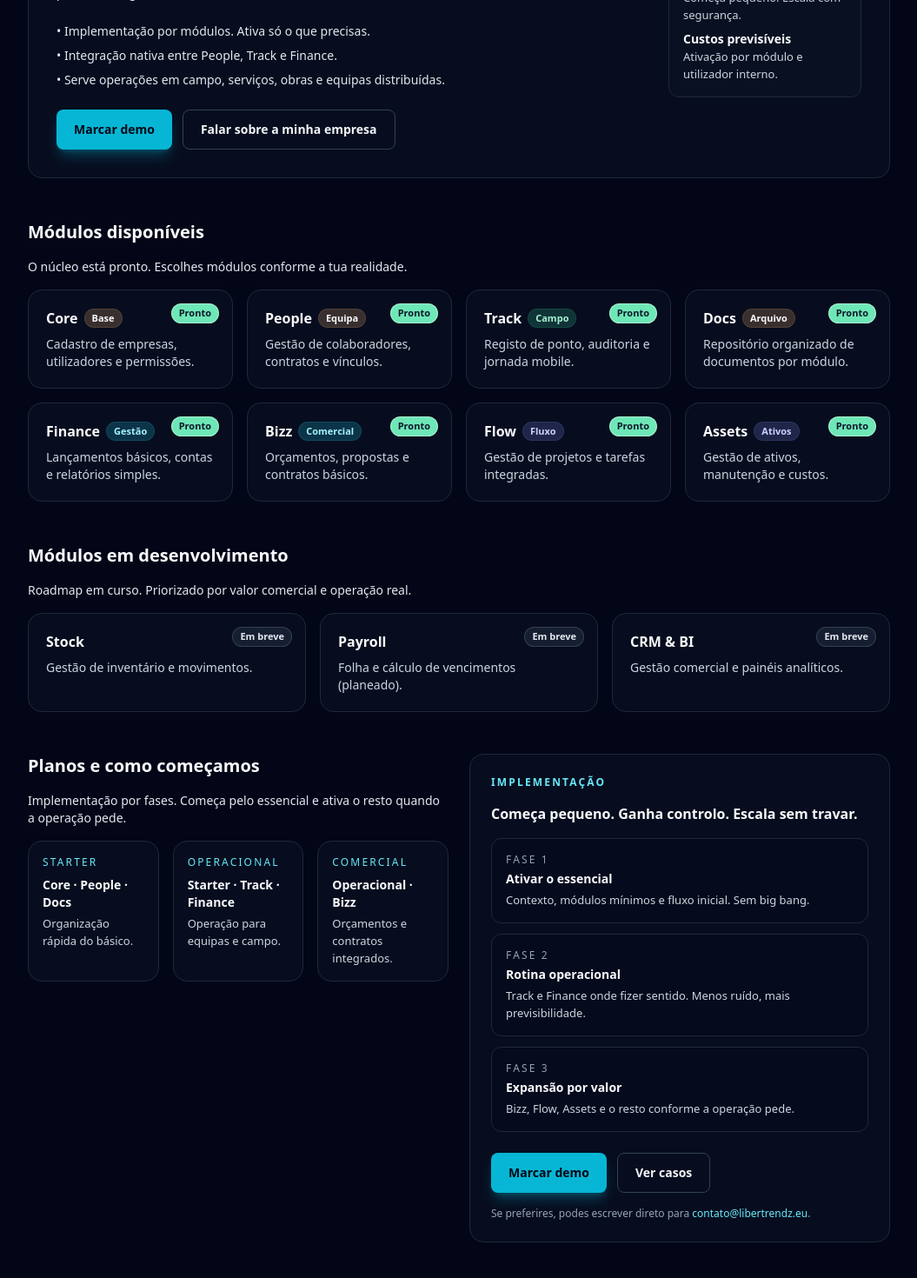
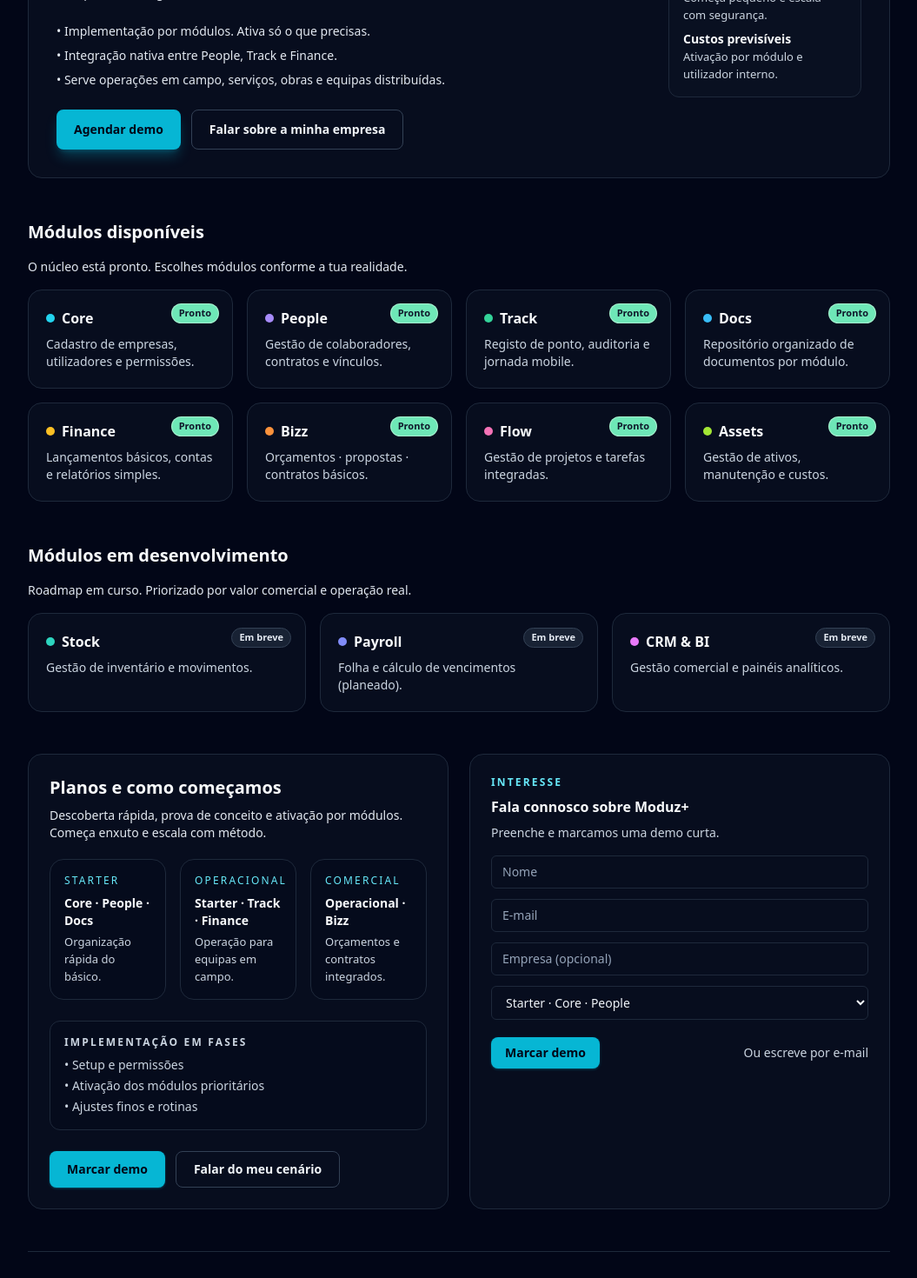
Before and after one commit to libertrendz/libertrendz-site, a Next.js app: page /moduz in a window 1280 px wide. Shown: the part 380-1850 px from the top of the page at 87% size, without its empty margins (112-1167 px from the left). Built offline with nearby package versions, Linux system fonts and the light colour scheme.

Commit message:
Update page.tsx

```diff
--- a/app/moduz/page.tsx
+++ b/app/moduz/page.tsx
@@ -1,88 +1,104 @@
 // app/moduz/page.tsx
+"use client";
 
-const CONTACT_MODUZ_DEMO_URL =
-  "/contato?assunto=Moduz%2B&mensagem=Quero%20ver%20o%20Moduz%2B%20na%20minha%20empresa.%0A%0AModulos%20de%20interesse%3A%20____%0AContexto%3A%20____";
+import { useState } from "react";
 
-type ModuleItem = {
-  key: string;
-  title: string;
-  desc: string;
-  pill: { label: string; className: string };
+const MODULE_COLORS: Record<string, string> = {
+  core: "bg-cyan-400",
+  people: "bg-violet-400",
+  track: "bg-emerald-400",
+  docs: "bg-sky-400",
+  finance: "bg-amber-400",
+  bizz: "bg-orange-400",
+  flow: "bg-pink-400",
+  assets: "bg-lime-400",
+  stock: "bg-teal-400",
+  payroll: "bg-indigo-400",
+  crm: "bg-fuchsia-400",
 };
 
-const MODULES_AVAILABLE: ModuleItem[] = [
-  {
-    key: "core",
-    title: "Core",
-    desc: "Cadastro de empresas, utilizadores e permissões.",
-    pill: { label: "Base", className: "bg-accent-400/20 text-accent-200 ring-1 ring-accent-400/30" },
-  },
-  {
-    key: "people",
-    title: "People",
-    desc: "Gestão de colaboradores, contratos e vínculos.",
-    pill: { label: "Equipa", className: "bg-accent-400/20 text-accent-200 ring-1 ring-accent-400/30" },
-  },
-  {
-    key: "track",
-    title: "Track",
-    desc: "Registo de ponto, auditoria e jornada mobile.",
-    pill: { label: "Campo", className: "bg-emerald-400/20 text-emerald-200 ring-1 ring-emerald-400/30" },
-  },
-  {
-    key: "docs",
-    title: "Docs",
-    desc: "Repositório organizado de documentos por módulo.",
-    pill: { label: "Arquivo", className: "bg-accent-400/20 text-accent-200 ring-1 ring-accent-400/30" },
-  },
-  {
-    key: "finance",
-    title: "Finance",
-    desc: "Lançamentos básicos, contas e relatórios simples.",
-    pill: { label: "Gestão", className: "bg-cyan-400/20 text-cyan-200 ring-1 ring-cyan-400/30" },
-  },
-  {
-    key: "bizz",
-    title: "Bizz",
-    desc: "Orçamentos, propostas e contratos básicos.",
-    pill: { label: "Comercial", className: "bg-cyan-400/20 text-cyan-200 ring-1 ring-cyan-400/30" },
-  },
-  {
-    key: "flow",
-    title: "Flow",
-    desc: "Gestão de projetos e tarefas integradas.",
-    pill: { label: "Fluxo", className: "bg-indigo-400/20 text-indigo-200 ring-1 ring-indigo-400/30" },
-  },
-  {
-    key: "assets",
-    title: "Assets",
-    desc: "Gestão de ativos, manutenção e custos.",
-    pill: { label: "Ativos", className: "bg-indigo-400/20 text-indigo-200 ring-1 ring-indigo-400/30" },
-  },
+const MODULES_AVAILABLE = [
+  { key: "core", title: "Core", desc: "Cadastro de empresas, utilizadores e permissões." },
+  { key: "people", title: "People", desc: "Gestão de colaboradores, contratos e vínculos." },
+  { key: "track", title: "Track", desc: "Registo de ponto, auditoria e jornada mobile." },
+  { key: "docs", title: "Docs", desc: "Repositório organizado de documentos por módulo." },
+  { key: "finance", title: "Finance", desc: "Lançamentos básicos, contas e relatórios simples." },
+  { key: "bizz", title: "Bizz", desc: "Orçamentos · propostas · contratos básicos." },
+  { key: "flow", title: "Flow", desc: "Gestão de projetos e tarefas integradas." },
+  { key: "assets", title: "Assets", desc: "Gestão de ativos, manutenção e custos." },
 ];
 
-const MODULES_SOON: ModuleItem[] = [
-  {
-    key: "stock",
-    title: "Stock",
-    desc: "Gestão de inventário e movimentos.",
-    pill: { label: "Em breve", className: "bg-slate-700/35 text-slate-200 ring-1 ring-slate-700" },
-  },
-  {
-    key: "payroll",
-    title: "Payroll",
-    desc: "Folha e cálculo de vencimentos (planeado).",
-    pill: { label: "Em breve", className: "bg-slate-700/35 text-slate-200 ring-1 ring-slate-700" },
-  },
-  {
-    key: "crm",
-    title: "CRM & BI",
-    desc: "Gestão comercial e painéis analíticos.",
-    pill: { label: "Em breve", className: "bg-slate-700/35 text-slate-200 ring-1 ring-slate-700" },
-  },
+const MODULES_SOON = [
+  { key: "stock", title: "Stock", desc: "Gestão de inventário e movimentos." },
+  { key: "payroll", title: "Payroll", desc: "Folha e cálculo de vencimentos (planeado)." },
+  { key: "crm", title: "CRM & BI", desc: "Gestão comercial e painéis analíticos." },
 ];
 
+function ModuleTitle({
+  moduleKey,
+  title,
+}: {
+  moduleKey: string;
+  title: string;
+}) {
+  const dot = MODULE_COLORS[moduleKey] || "bg-slate-400";
+  return (
+    <div className="flex items-center gap-2">
+      <span className={`h-2.5 w-2.5 rounded-full ${dot}`} aria-hidden="true" />
+      <span className="text-base font-semibold text-slate-50">{title}</span>
+    </div>
+  );
+}
+
 export default function ModuzPage() {
+  const [name, setName] = useState("");
+  const [email, setEmail] = useState("");
+  const [company, setCompany] = useState("");
+  const [interest, setInterest] = useState("starter");
+  const [loading, setLoading] = useState(false);
+  const [status, setStatus] = useState<{ ok: boolean; msg: string } | null>(null);
+
+  async function handleSubmit(e: React.FormEvent) {
+    e.preventDefault();
+    setStatus(null);
+
+    if (!email || !name) {
+      setStatus({ ok: false, msg: "Por favor, preenche o teu nome e e-mail." });
+      return;
+    }
+
+    setLoading(true);
+    try {
+      const payload = {
+        nome: name,
+        email,
+        empresa: company,
+        mensagem: `Interesse Moduz+ · plano: ${interest}`,
+        assunto: "Interesse Moduz+ · demo / orçamento",
+      };
+
+      const res = await fetch("/api/contato", {
+        method: "POST",
+        headers: { "Content-Type": "application/json" },
+        body: JSON.stringify(payload),
+      });
+
+      if (res.ok) {
+        setStatus({ ok: true, msg: "Recebemos · vamos responder em até 2 dias úteis." });
+        setName("");
+        setEmail("");
+        setCompany("");
+        setInterest("starter");
+      } else {
+        setStatus({ ok: false, msg: "Não foi possível enviar. Usa contato@libertrendz.eu." });
+      }
+    } catch {
+      setStatus({ ok: false, msg: "Erro ao enviar. Tenta novamente ou escreve para contato@libertrendz.eu." });
+    } finally {
+      setLoading(false);
+    }
+  }
+
   return (
     <main className="min-h-[calc(100vh-5rem)] bg-slate-950 text-slate-50">
       <section className="container-page py-12 lg:py-16 space-y-12">
@@ -98,7 +114,7 @@ export default function ModuzPage() {
                 Ecossistema modular para PMEs que precisam de controlo sem travar a operação.
               </h1>
               <p className="mt-4 text-sm text-slate-200">
-                Ativa por módulos, implementa por fases e cresce conforme a tua empresa cresce. Sem big bang,
+                Ativa por módulos, implementa por fases e cresce conforme a tua empresa cresce. Sem “big bang”,
                 sem promessa vaga, sem confusão.
               </p>
 
@@ -110,13 +126,13 @@ export default function ModuzPage() {
 
               <div className="mt-6 flex flex-wrap gap-3">
                 <a
-                  href={CONTACT_MODUZ_DEMO_URL}
+                  href="#planos"
                   className="inline-flex items-center justify-center rounded-lg bg-cyan-500 px-5 py-3 text-sm font-semibold text-slate-950 shadow-lg shadow-cyan-500/30 transition hover:bg-cyan-400"
                 >
-                  Marcar demo
+                  Agendar demo
                 </a>
                 <a
-                  href="/contato?assunto=Moduz%2B&mensagem=Quero%20falar%20sobre%20o%20meu%20contexto%20e%20ver%20se%20o%20Moduz%2B%20faz%20sentido.%0A%0AContexto%3A%20____%0AUrgencia%3A%20____"
+                  href="/contato"
                   className="inline-flex items-center justify-center rounded-lg border border-slate-700 px-5 py-3 text-sm font-semibold text-slate-100 transition hover:border-slate-500 hover:bg-slate-900/60"
                 >
                   Falar sobre a minha empresa
@@ -136,7 +152,7 @@ export default function ModuzPage() {
                   </div>
                   <div>
                     <p className="font-semibold text-slate-50">Modularidade</p>
-                    <p className="text-slate-300 text-[13px]">Começa pequeno. Escala com segurança.</p>
+                    <p className="text-slate-300 text-[13px]">Começa pequeno e escala com segurança.</p>
                   </div>
                   <div>
                     <p className="font-semibold text-slate-50">Custos previsíveis</p>
@@ -157,24 +173,11 @@ export default function ModuzPage() {
 
           <div className="grid gap-4 md:grid-cols-2 lg:grid-cols-4">
             {MODULES_AVAILABLE.map((m) => (
-              <article
-                key={m.key}
-                className="relative rounded-2xl border border-slate-800 bg-slate-900/40 p-5"
-              >
+              <article key={m.key} className="relative rounded-2xl border border-slate-800 bg-slate-900/40 p-5">
                 <span className="absolute right-4 top-4 inline-flex items-center rounded-full bg-emerald-300 px-2 py-0.5 text-[11px] font-semibold text-slate-900 shadow-sm ring-1 ring-emerald-200">
                   Pronto
                 </span>
-
-                <div className="flex items-center gap-2">
-                  <h3 className="text-base font-semibold text-slate-50">{m.title}</h3>
-                  <span
-                    className={`inline-flex items-center rounded-full px-2 py-0.5 text-[11px] font-semibold ${m.pill.className}`}
-                    aria-label={m.pill.label}
-                  >
-                    {m.pill.label}
-                  </span>
-                </div>
-
+                <ModuleTitle moduleKey={m.key} title={m.title} />
                 <p className="mt-2 text-sm text-slate-300">{m.desc}</p>
               </article>
             ))}
@@ -190,111 +193,154 @@ export default function ModuzPage() {
 
           <div className="grid gap-4 md:grid-cols-2 lg:grid-cols-3">
             {MODULES_SOON.map((m) => (
-              <article
-                key={m.key}
-                className="relative rounded-2xl border border-slate-800 bg-slate-900/40 p-5"
-              >
-                <span
-                  className={`absolute right-4 top-4 inline-flex items-center rounded-full px-2 py-0.5 text-[11px] font-semibold ${m.pill.className}`}
-                >
-                  {m.pill.label}
+              <article key={m.key} className="relative rounded-2xl border border-slate-800 bg-slate-900/40 p-5">
+                <span className="absolute right-4 top-4 inline-flex items-center rounded-full bg-slate-700/40 px-2 py-0.5 text-[11px] font-semibold text-slate-200 border border-slate-700">
+                  Em breve
                 </span>
-
-                <h3 className="text-base font-semibold text-slate-50">{m.title}</h3>
+                <ModuleTitle moduleKey={m.key} title={m.title} />
                 <p className="mt-2 text-sm text-slate-300">{m.desc}</p>
               </article>
             ))}
           </div>
         </div>
 
-        {/* PLANOS / COMO COMEÇAMOS (sem wizard) */}
-        <div id="planos" className="grid gap-6 lg:grid-cols-2">
-          <div className="space-y-4">
-            <h2 className="text-xl font-semibold text-slate-50">Planos e como começamos</h2>
-            <p className="text-sm text-slate-200">
-              Implementação por fases. Começa pelo essencial e ativa o resto quando a operação pede.
-            </p>
+        {/* PLANOS / FORM — AJUSTE DE PROPORÇÃO */}
+        <div id="planos" className="grid gap-6 lg:grid-cols-2 lg:items-stretch">
+          {/* ESQUERDA AGORA É CARD (mesmo peso do form) */}
+          <div className="rounded-2xl border border-slate-800 bg-slate-900/40 p-6 h-full flex flex-col">
+            <div>
+              <h2 className="text-xl font-semibold text-slate-50">Planos e como começamos</h2>
+              <p className="mt-2 text-sm text-slate-200">
+                Descoberta rápida, prova de conceito e ativação por módulos. Começa enxuto e escala com método.
+              </p>
+            </div>
 
-            <div className="grid gap-4 md:grid-cols-3">
-              <div className="rounded-2xl border border-slate-800 bg-slate-900/40 p-4 text-sm">
+            <div className="mt-5 grid gap-4 md:grid-cols-3">
+              <div className="rounded-2xl border border-slate-800 bg-slate-950/25 p-4 text-sm">
                 <p className="text-xs uppercase tracking-[0.18em] text-cyan-300">Starter</p>
                 <p className="mt-2 font-semibold text-slate-50">Core · People · Docs</p>
                 <p className="mt-1 text-slate-300 text-[13px]">Organização rápida do básico.</p>
               </div>
-
-              <div className="rounded-2xl border border-slate-800 bg-slate-900/40 p-4 text-sm">
+              <div className="rounded-2xl border border-slate-800 bg-slate-950/25 p-4 text-sm">
                 <p className="text-xs uppercase tracking-[0.18em] text-cyan-300">Operacional</p>
                 <p className="mt-2 font-semibold text-slate-50">Starter · Track · Finance</p>
-                <p className="mt-1 text-slate-300 text-[13px]">Operação para equipas e campo.</p>
+                <p className="mt-1 text-slate-300 text-[13px]">Operação para equipas em campo.</p>
               </div>
-
-              <div className="rounded-2xl border border-slate-800 bg-slate-900/40 p-4 text-sm">
+              <div className="rounded-2xl border border-slate-800 bg-slate-950/25 p-4 text-sm">
                 <p className="text-xs uppercase tracking-[0.18em] text-cyan-300">Comercial</p>
                 <p className="mt-2 font-semibold text-slate-50">Operacional · Bizz</p>
                 <p className="mt-1 text-slate-300 text-[13px]">Orçamentos e contratos integrados.</p>
               </div>
             </div>
-          </div>
 
-          <aside className="rounded-2xl border border-slate-800 bg-slate-900/40 p-6 space-y-4">
-            <p className="text-xs font-semibold uppercase tracking-[0.18em] text-cyan-300">
-              Implementação
-            </p>
-            <h3 className="text-base font-semibold text-slate-50">
-              Começa pequeno. Ganha controlo. Escala sem travar.
-            </h3>
-
-            <div className="grid gap-3">
-              <div className="rounded-xl border border-slate-800 bg-slate-950/30 p-4 text-sm text-slate-200">
-                <p className="text-xs uppercase tracking-[0.18em] text-slate-400">Fase 1</p>
-                <p className="mt-1 font-semibold text-slate-50">Ativar o essencial</p>
-                <p className="mt-1 text-slate-300 text-[13px]">
-                  Contexto, módulos mínimos e fluxo inicial. Sem big bang.
-                </p>
-              </div>
-
-              <div className="rounded-xl border border-slate-800 bg-slate-950/30 p-4 text-sm text-slate-200">
-                <p className="text-xs uppercase tracking-[0.18em] text-slate-400">Fase 2</p>
-                <p className="mt-1 font-semibold text-slate-50">Rotina operacional</p>
-                <p className="mt-1 text-slate-300 text-[13px]">
-                  Track e Finance onde fizer sentido. Menos ruído, mais previsibilidade.
-                </p>
-              </div>
-
-              <div className="rounded-xl border border-slate-800 bg-slate-950/30 p-4 text-sm text-slate-200">
-                <p className="text-xs uppercase tracking-[0.18em] text-slate-400">Fase 3</p>
-                <p className="mt-1 font-semibold text-slate-50">Expansão por valor</p>
-                <p className="mt-1 text-slate-300 text-[13px]">
-                  Bizz, Flow, Assets e o resto conforme a operação pede.
-                </p>
-              </div>
+            <div className="mt-6 rounded-xl border border-slate-800 bg-slate-950/25 p-4 text-sm text-slate-200">
+              <p className="text-xs font-semibold uppercase tracking-[0.18em] text-slate-300">
+                Implementação em fases
+              </p>
+              <ul className="mt-2 space-y-1 text-slate-300">
+                <li>• Setup e permissões</li>
+                <li>• Ativação dos módulos prioritários</li>
+                <li>• Ajustes finos e rotinas</li>
+              </ul>
             </div>
 
-            <div className="pt-2 flex flex-wrap gap-3">
+            {/* empurra para baixo para equilibrar altura */}
+            <div className="mt-auto pt-6 flex flex-wrap gap-3">
               <a
-                href={CONTACT_MODUZ_DEMO_URL}
-                className="inline-flex items-center justify-center rounded-lg bg-cyan-500 px-5 py-3 text-sm font-semibold text-slate-950 shadow-lg shadow-cyan-500/30 transition hover:bg-cyan-400"
+                href="#planos"
+                className="inline-flex items-center justify-center rounded-lg bg-cyan-500 px-5 py-2.5 text-sm font-semibold text-slate-950 shadow shadow-cyan-500/30 transition hover:bg-cyan-400"
               >
                 Marcar demo
               </a>
               <a
-                href="/cases"
-                className="inline-flex items-center justify-center rounded-lg border border-slate-700 px-5 py-3 text-sm font-semibold text-slate-100 transition hover:border-slate-500 hover:bg-slate-900/60"
+                href="/contato"
+                className="inline-flex items-center justify-center rounded-lg border border-slate-700 px-5 py-2.5 text-sm font-semibold text-slate-100 transition hover:border-slate-500 hover:bg-slate-900/60"
               >
-                Ver casos
+                Falar do meu cenário
               </a>
             </div>
+          </div>
 
-            <p className="text-xs text-slate-400">
-              Se preferires, podes escrever direto para{" "}
-              <a
-                className="text-cyan-300 hover:text-cyan-200 underline-offset-2 hover:underline"
-                href="mailto:contato@libertrendz.eu?subject=Interesse%20Moduz%20Demo"
-              >
-                contato@libertrendz.eu
-              </a>
-              .
-            </p>
+          {/* DIREITA — FORM (igual altura, botões no fundo) */}
+          <aside className="rounded-2xl border border-slate-800 bg-slate-900/40 p-6 h-full flex flex-col">
+            <div>
+              <p className="text-xs font-semibold uppercase tracking-[0.18em] text-cyan-300">Interesse</p>
+              <h3 className="mt-2 text-base font-semibold text-slate-50">Fala connosco sobre Moduz+</h3>
+              <p className="mt-2 text-sm text-slate-300">Preenche e marcamos uma demo curta.</p>
+            </div>
+
+            <form className="mt-4 space-y-3 flex-1" onSubmit={handleSubmit}>
+              <div>
+                <label className="sr-only">Nome</label>
+                <input
+                  className="w-full rounded-md border border-slate-800 bg-transparent px-3 py-2 text-sm text-slate-100 placeholder:text-slate-400"
+                  placeholder="Nome"
+                  value={name}
+                  onChange={(e) => setName(e.target.value)}
+                />
+              </div>
+
+              <div>
+                <label className="sr-only">E-mail</label>
+                <input
+                  className="w-full rounded-md border border-slate-800 bg-transparent px-3 py-2 text-sm text-slate-100 placeholder:text-slate-400"
+                  placeholder="E-mail"
+                  type="email"
+                  value={email}
+                  onChange={(e) => setEmail(e.target.value)}
+                />
+              </div>
+
+              <div>
+                <label className="sr-only">Empresa</label>
+                <input
+                  className="w-full rounded-md border border-slate-800 bg-transparent px-3 py-2 text-sm text-slate-100 placeholder:text-slate-400"
+                  placeholder="Empresa (opcional)"
+                  value={company}
+                  onChange={(e) => setCompany(e.target.value)}
+                />
+              </div>
+
+              <div>
+                <label className="sr-only">Interesse</label>
+                <select
+                  className="w-full rounded-md border border-slate-800 bg-transparent px-3 py-2 text-sm text-slate-100"
+                  value={interest}
+                  onChange={(e) => setInterest(e.target.value)}
+                >
+                  <option value="starter">Starter · Core · People</option>
+                  <option value="operacional">Operacional · Track · Finance</option>
+                  <option value="comercial">Comercial · Bizz · Finance</option>
+                </select>
+              </div>
+
+              {/* BOTÕES NO FUNDO */}
+              <div className="pt-2 flex items-center justify-between gap-3">
+                <button
+                  type="submit"
+                  disabled={loading}
+                  className="inline-flex items-center justify-center rounded-lg bg-cyan-500 px-4 py-2 text-sm font-semibold text-slate-950 shadow shadow-cyan-500/30 disabled:opacity-60"
+                >
+                  {loading ? "A enviar…" : "Marcar demo"}
+                </button>
+                <a
+                  href="mailto:contato@libertrendz.eu?subject=Interesse%20Moduz%20Demo"
+                  className="text-sm text-slate-300 underline-offset-2 hover:text-slate-100"
+                >
+                  Ou escreve por e-mail
+                </a>
+              </div>
+
+              {status && (
+                <div
+                  className={`mt-2 text-sm ${status.ok ? "text-green-400" : "text-rose-400"}`}
+                  role="status"
+                  aria-live="polite"
+                >
+                  {status.msg}
+                </div>
+              )}
+            </form>
           </aside>
         </div>
 
@@ -307,7 +353,7 @@ export default function ModuzPage() {
             Marcamos uma demo curta para entender o teu contexto e sugerir a melhor ativação de módulos.
           </p>
           <a
-            href={CONTACT_MODUZ_DEMO_URL}
+            href="#planos"
             className="inline-flex items-center justify-center rounded-lg bg-cyan-500 px-6 py-3 text-sm font-semibold text-slate-950 shadow-lg shadow-cyan-500/30 transition hover:bg-cyan-400"
           >
             Marcar demo
```
